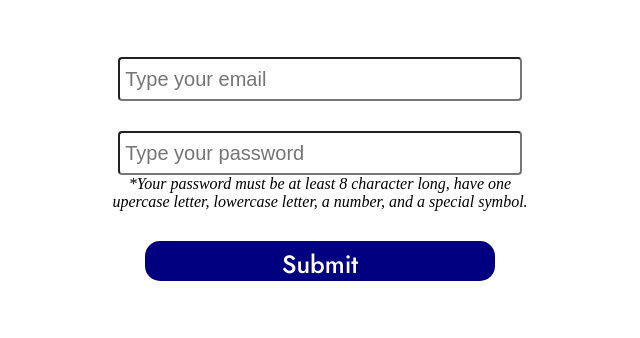
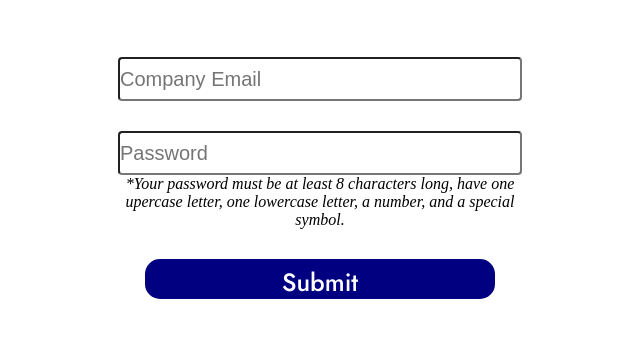
Before and after one commit to JRigney6993-coder/State-Analytics, a plain HTML site: page pages/login/index.html in a window 1280 px wide. Shown: the part 78-416 px from the top of the page, without its empty margins (320-960 px from the left). Drawn offline with Linux system fonts and the light colour scheme.

Commit message:
Revert "Revert "Added Icons""
This reverts commit f9c041b1c8b064f6ab03fe5a121eda7dc1795067.

```diff
--- a/pages/login/index.html
+++ b/pages/login/index.html
@@ -16,15 +16,15 @@
     </header>
     <div class="mainContentContainer">
         <div class="emailInputContainer">
-            <input type="email" placeholder=" Type your email" id="CE" pattern="[a-z0-9._%+-]+@[a-z0-9.-]+\.[a-z]{2,}$" required>
+            <input type="email" placeholder="Company Email" id="CE" pattern="[a-z0-9._%+-]+@[a-z0-9.-]+\.[a-z]{2,}$" required>
         </div>
         <div class="passwordInputContainer">
-            <input type="password" placeholder=" Type your password" id="CP" minlength="8" pattern="(?=.*\d)(?=.*[a-z])(?=.*[A-Z]).{8,}" required>
+            <input type="password" placeholder="Password" id="CP" minlength="8" pattern="(?=.*\d)(?=.*[a-z])(?=.*[A-Z]).{8,}" required>
             <br>
             <div class="passwordInputLabelContainer">
                 <label id="passReqs" name="account">
                     <em>
-                        *Your password must be at least 8 character long, have one upercase letter, lowercase letter, a number, and a special symbol.
+                        *Your password must be at least 8 characters long, have one upercase letter, one lowercase letter, a number, and a special symbol.
                     </em>
                 </label>
             </div>
```
Also changed, not shown: images/passwordInput.png (added).
